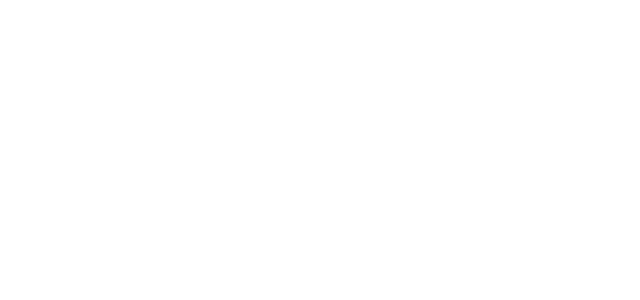
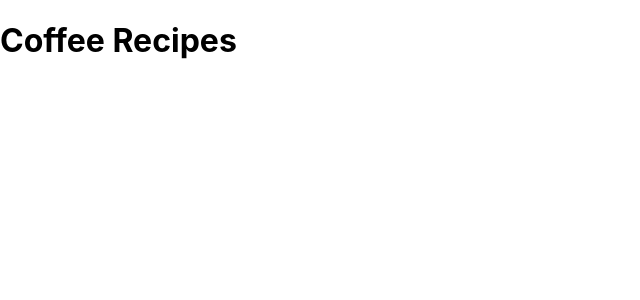
Before and after one commit to harrisonbooth/coffee-recipes-example, a React (Create React App) app in the folder client/: page / in a window 1280 px wide. Shown: the top 300 px of the page, without its empty margins (0-640 px from the left). Built offline with nearby package versions, Linux system fonts and the light colour scheme.

Commit message:
Add placeholder coffee container

```diff
--- a/client/src/App.js
+++ b/client/src/App.js
@@ -1,11 +1,10 @@
 import React from 'react';
 import './App.css';
+import CoffeeContainer from './containers/CoffeeContainer';
 
 function App() {
   return (
-    <div className="App">
-
-    </div>
+    <CoffeeContainer />
   );
 }
 
--- /dev/null
+++ b/client/src/containers/CoffeeContainer.js
@@ -0,0 +1,10 @@
+import React, { Component } from 'react';
+
+class CoffeeContainer extends Component {
+
+  render() {
+    return <h1>Coffee Recipes</h1>;
+  }
+}
+
+export default CoffeeContainer;
```
